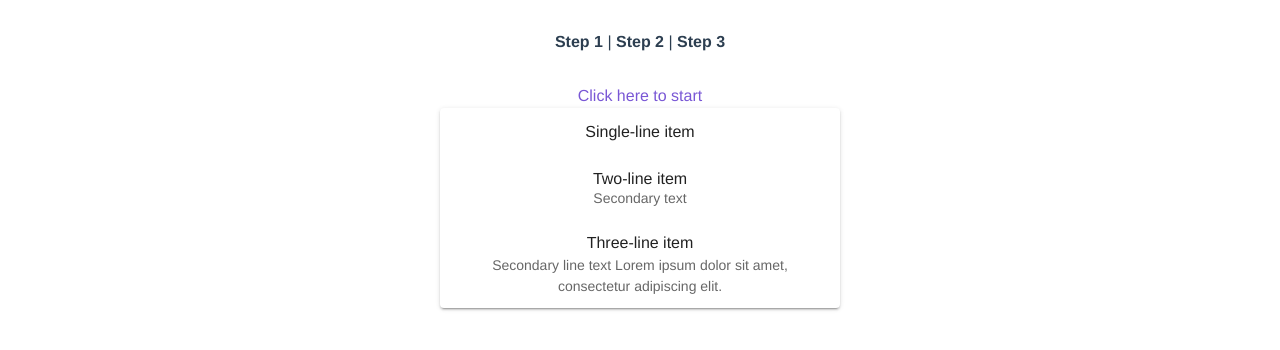
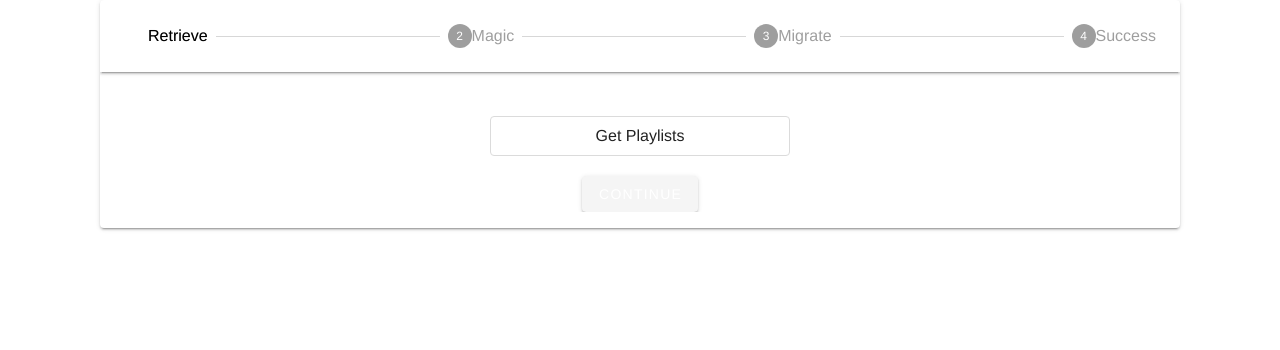
Before and after one commit to jameszezhan/converter, a Vue app in the folder converter-gui/: page / in a window 1280 px wide. Shown: the top 350 px of the page. Built offline with nearby package versions, Linux system fonts and the light colour scheme.

Commit message:
use vuetify

```diff
--- a/converter-gui/src/App.vue
+++ b/converter-gui/src/App.vue
@@ -1,10 +1,5 @@
 <template>
   <div id="app">
-    <div id="nav">
-      <router-link to="/step1">Step 1</router-link> |
-      <router-link to="/step2">Step 2</router-link> |
-      <router-link to="/step3">Step 3</router-link>
-    </div>
     <router-view/>
     <ErrorArea />
   </div>
--- a/converter-gui/src/views/Home.vue
+++ b/converter-gui/src/views/Home.vue
@@ -1,51 +1,58 @@
 <template>
-  <div class="home">
-      <router-link to="/step1">Click here to start</router-link>
-
-  <v-card
-    class="mx-auto"
-    max-width="400"
-    tile
-  >
-    <v-list-item>
-      <v-list-item-content>
-        <v-list-item-title>Single-line item</v-list-item-title>
-      </v-list-item-content>
-    </v-list-item>
-
-    <v-list-item two-line>
-      <v-list-item-content>
-        <v-list-item-title>Two-line item</v-list-item-title>
-        <v-list-item-subtitle>Secondary text</v-list-item-subtitle>
-      </v-list-item-content>
-    </v-list-item>
-
-    <v-list-item three-line>
-      <v-list-item-content>
-        <v-list-item-title>Three-line item</v-list-item-title>
-        <v-list-item-subtitle>
-          Secondary line text Lorem ipsum dolor sit amet,
-        </v-list-item-subtitle>
-        <v-list-item-subtitle>
-          consectetur adipiscing elit.
-        </v-list-item-subtitle>
-      </v-list-item-content>
-    </v-list-item>
-  </v-card>
-  </div>
-
-
+  <v-stepper v-model="e1">
+    <v-stepper-header>
+      <v-stepper-step editable=true :complete="e1 > 1" step="1">Retrieve</v-stepper-step>
+      <v-divider></v-divider>
+      <v-stepper-step editable=true :complete="e1 > 2" step="2">Magic</v-stepper-step>
+      <v-divider></v-divider>
+      <v-stepper-step editable=true :complete="e1 > 3" step="3">Migrate</v-stepper-step>
+      <v-divider></v-divider>
+      <v-stepper-step editable=true :complete="e1 > 4" step="4">Success</v-stepper-step>
+    </v-stepper-header>
+    <v-stepper-items>
+      <v-stepper-content step="1">
+        <Playlists />
+        <v-btn color="primary" @click="e1 = 2">Continue</v-btn>
+      </v-stepper-content>
+        <v-stepper-content step="2">
+          <YtTracks />
+          <v-btn color="primary" @click="e1 = 3">Continue</v-btn>
+          <v-btn color="primary" @click="e1 = 1">Go back</v-btn>
+        </v-stepper-content>
+      <v-stepper-content step="3">
+          <SpTracks />
+          <v-btn color="primary" @click="e1 = 4">Continue</v-btn>
+          <v-btn color="primary" @click="e1 = 2">Go back</v-btn>
+      </v-stepper-content>
+      <v-stepper-content step="3">
+        <div>Success</div>
+      </v-stepper-content>
+    </v-stepper-items>
+  </v-stepper>
 </template>
 
 <script>
 // @ is an alias to /src
 import Vue from 'vue'
+import SpTracks from '@/components/SpTracks.vue'
+import YtTracks from '@/components/YtTracks.vue'
+import Playlists from '@/components/Playlists.vue'
+
+
 import { Button } from 'buefy'
 import 'buefy/dist/buefy.css'
 
 Vue.use(Button)
 
 export default {
-  name: 'Home'
+  name: 'Home',
+    components: {
+    YtTracks,SpTracks,Playlists
+  },
+  data () {
+    return {
+      e1: 1,
+    }
+  }
 }
 </script>
```
Also changed, not shown: converter-gui/src/components/HelloWorld.vue (added, +151 -0 lines), converter-gui/src/assets/logo.svg (added).
